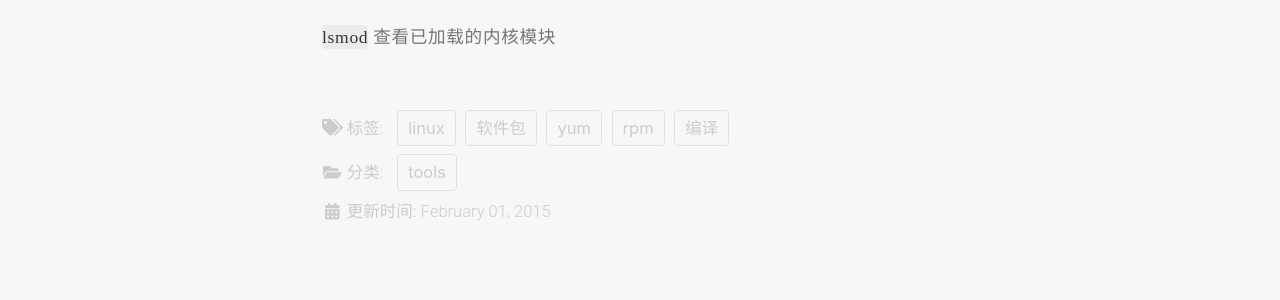
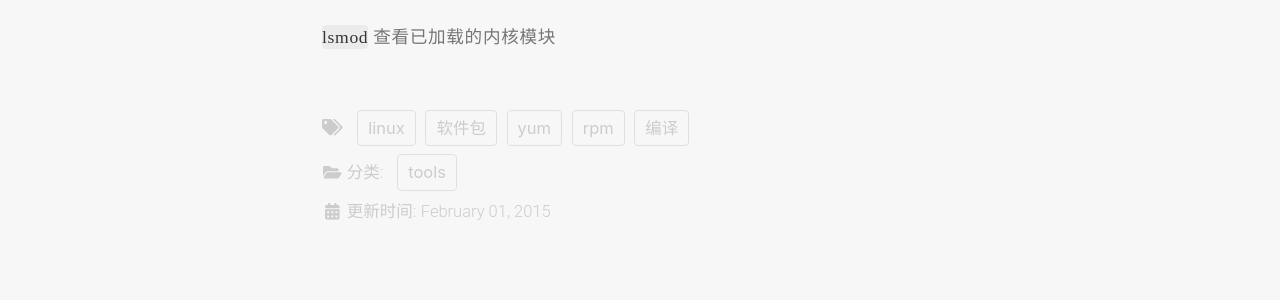
Before and after one commit to narru888/linotes_note, a Jekyll site: the page built from _posts/linux/tools/2015-02-01-appackage.md, in a window 1280 px wide and 900 px high, scrolled down 285 px. Shown: the part 442-742 px from the top of the window. Built offline with Jekyll 4.4.1, drawn with Linux system fonts in a browser that asks for light colours; nearby versions of some CDN libraries; a script that is not in the unit is left out.

Commit message:
update on 2018-08-17 16:27:16 CST

```diff
--- a/_includes/tag-list.html
+++ b/_includes/tag-list.html
@@ -15,7 +15,7 @@
 
   <p class="page__taxonomy">
 	<!--  <hr />  -->
-    <strong><i class="fas fa-fw fa-tags" aria-hidden="true"></i> {{ site.data.ui-text[site.locale].tags_label | default: "Tags:" }} </strong>
+    <strong><i class="fas fa-fw fa-tags" aria-hidden="true"></i></strong>
     <span itemprop="keywords">
     {% for tag in page.tags %}
 		{% capture tag_name %}{{ tag }}{% endcapture %}
```
